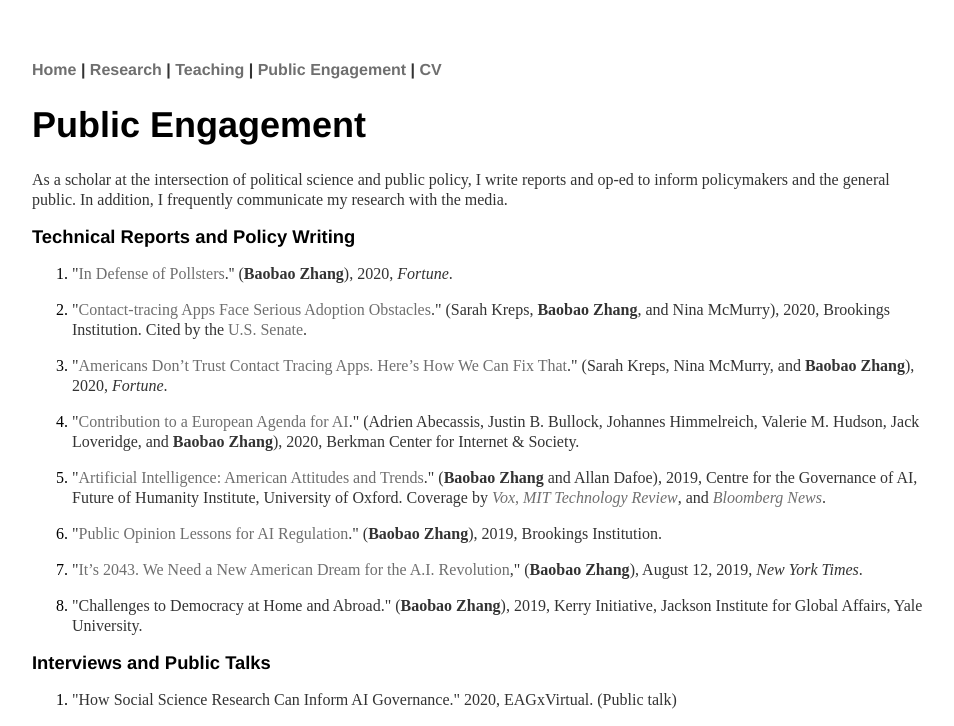
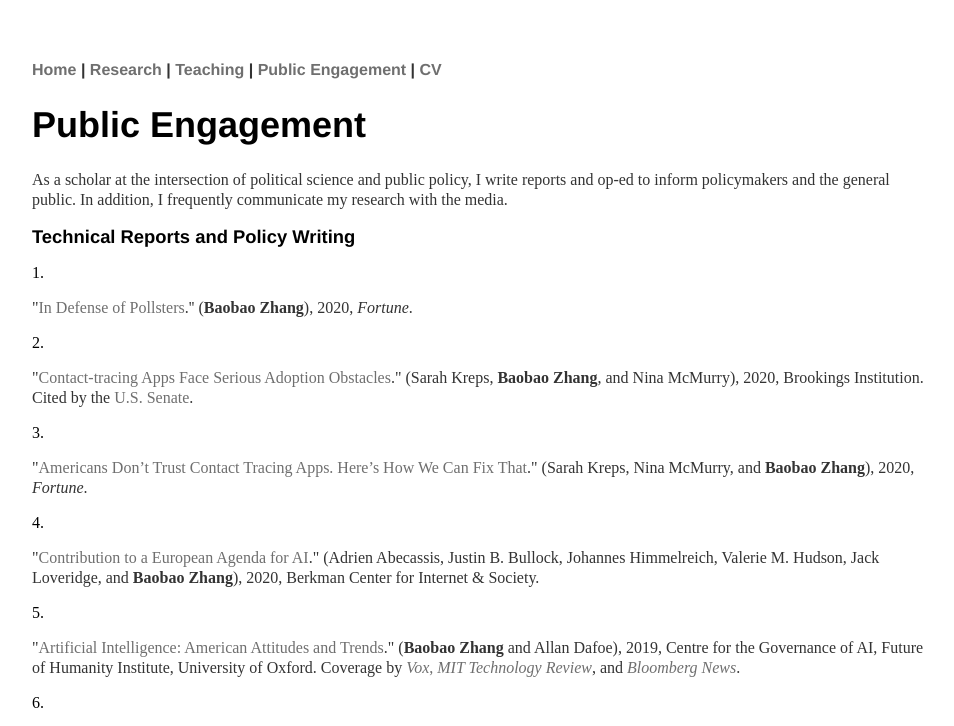
Before and after one commit to morganlivingston/baobaofzhang.github.io, a Jekyll site: the page built from public_engagement.html, in a window 1280 px wide. Shown: the top 726 px of the page, without its empty margins (160-1114 px from the left). Built offline with Jekyll 4.4.1, drawn with Linux system fonts in a browser that asks for light colours; grey boxes are pictures that could not be loaded.

Commit message:
No indent ordered list

```diff
--- a/css/main.css
+++ b/css/main.css
@@ -12,6 +12,11 @@
 
 h4 {font-family: 'times, serif';}
 h4 { font-size: 0.7em; }
+
+ol {
+  list-style-position: inside;
+  padding-left: 0;
+}
 
 nav ul, footer ul { font-size: 1em; font-family: 'Helvetica', 'Arial', 'Sans-Serif'; padding: 0px; list-style: none; font-weight: bold; }
 nav ul li, footer ul li { display: inline; margin-right: 20px; }
```
Also changed, not shown: 1 other file.
